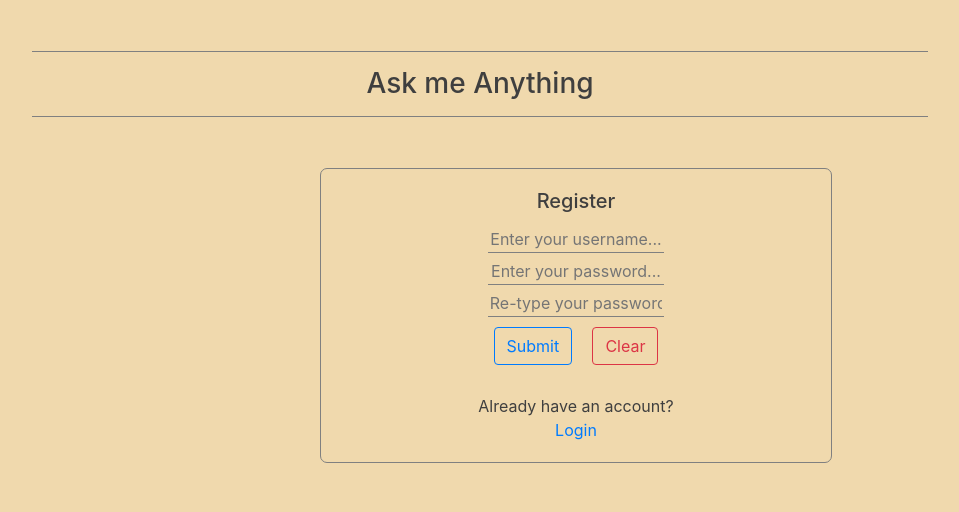
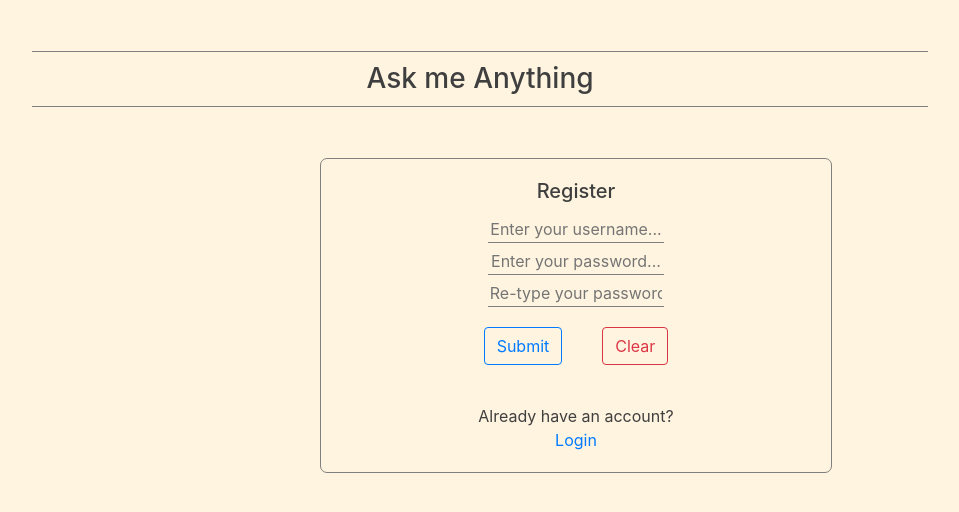
Before and after one commit to John-Atha/askMeAnything, a React (Create React App) app in the folder front-end/: page /register in a window 1280 px wide. Shown: the top 512 px of the page, without its empty margins (256-1215 px from the left). Built offline with nearby package versions, Linux system fonts and the light colour scheme.

Commit message:
Update login-register pages and title component

```diff
--- a/front-end/src/LoginRegister/LoginRegister.js
+++ b/front-end/src/LoginRegister/LoginRegister.js
@@ -12,7 +12,7 @@ function LoginRegister(props) {
 
     return(
         <div className="login-register-page center-content">
-            <Title />
+            <Title position="login-register" />
             {props.case==="login" &&
                 <LoginBox />
             }
--- a/front-end/src/Title.js
+++ b/front-end/src/Title.js
@@ -1,9 +1,9 @@
 import React from "react";
 import './generalStyles.css'
 
-function Title() {
+function Title(props) {
     return(
-        <h3 className="main-title-container margin-top-small">
+        <h3 className={props.position==="home" ? "title-fixed bordered main-title-container" : "main-title-container margin-top-small"}>
             Ask me Anything
         </h3>
     )
--- a/front-end/src/generalStyles.css
+++ b/front-end/src/generalStyles.css
@@ -2,11 +2,11 @@
 html, body {
     position: relative !important;
     min-height: 100vh !important;
-    --color2: rgb(240, 217, 173);
+    --color2: rgb(255, 244, 223);
     background-color: var(--color2) !important;
 }
 #root {
-    --color2: rgb(244, 191, 93);
+    --color3: rgb(245, 212, 151);
 }
 .blur {
     background: inherit;
@@ -20,12 +20,18 @@ html, body {
         width: 100vw;
         margin-left: 0;
     }
+    .bordered {
+        margin: 5px;
+    }
 }
 
 @media only screen and (min-width: 500px) {
     .main-title-container {
         width: 70vw;
         margin-left: 15vw;
+    }
+    .bordered {
+        margin: 20px;
     }
 }
 
@@ -37,7 +43,7 @@ html, body {
     text-align: center;
 }
 .margin {
-    margin: 4%;
+    margin: 20px;
 }
 .margin-top {
     margin-top: 10%;
@@ -62,6 +68,9 @@ html, body {
 }
 .center-text {
     text-align: center;
+}
+.padding {
+    padding: 10px 20px;
 }
 
 /*-------- messages categories -------*/
@@ -132,5 +141,15 @@ textarea {
     color: rgb(63, 63, 63);
     border-top: 1px solid grey;
     border-bottom: 1px solid grey;
-    padding: 15px;
+    padding: 10px;
 }
+.title-fixed {
+    width: 50vw !important;
+}
+
+.bordered {
+    border: 1px solid grey;
+    border-radius: 6px;
+    background-color: var(--color3);
+    min-width: min-content !important;
+}
```
